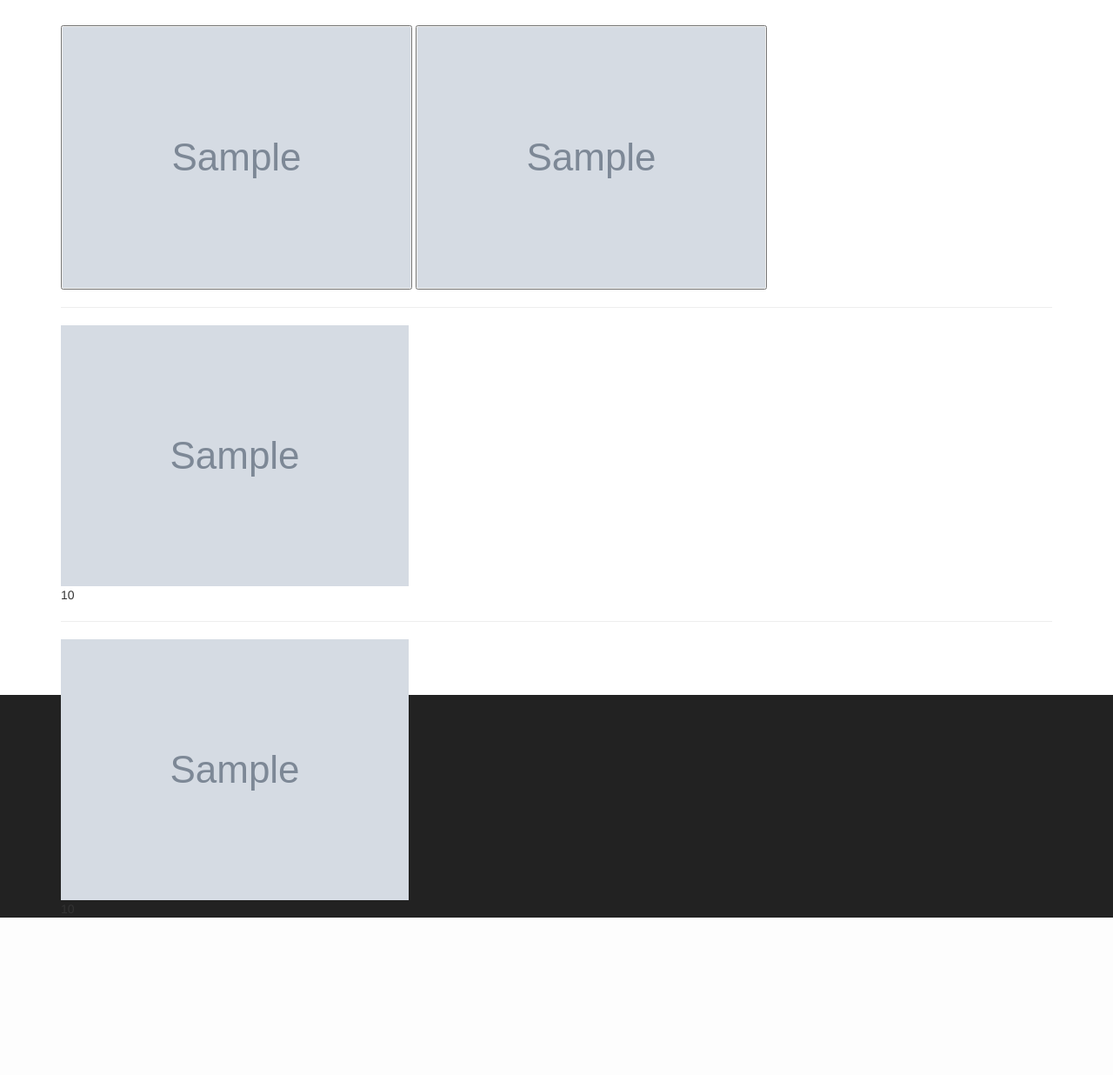
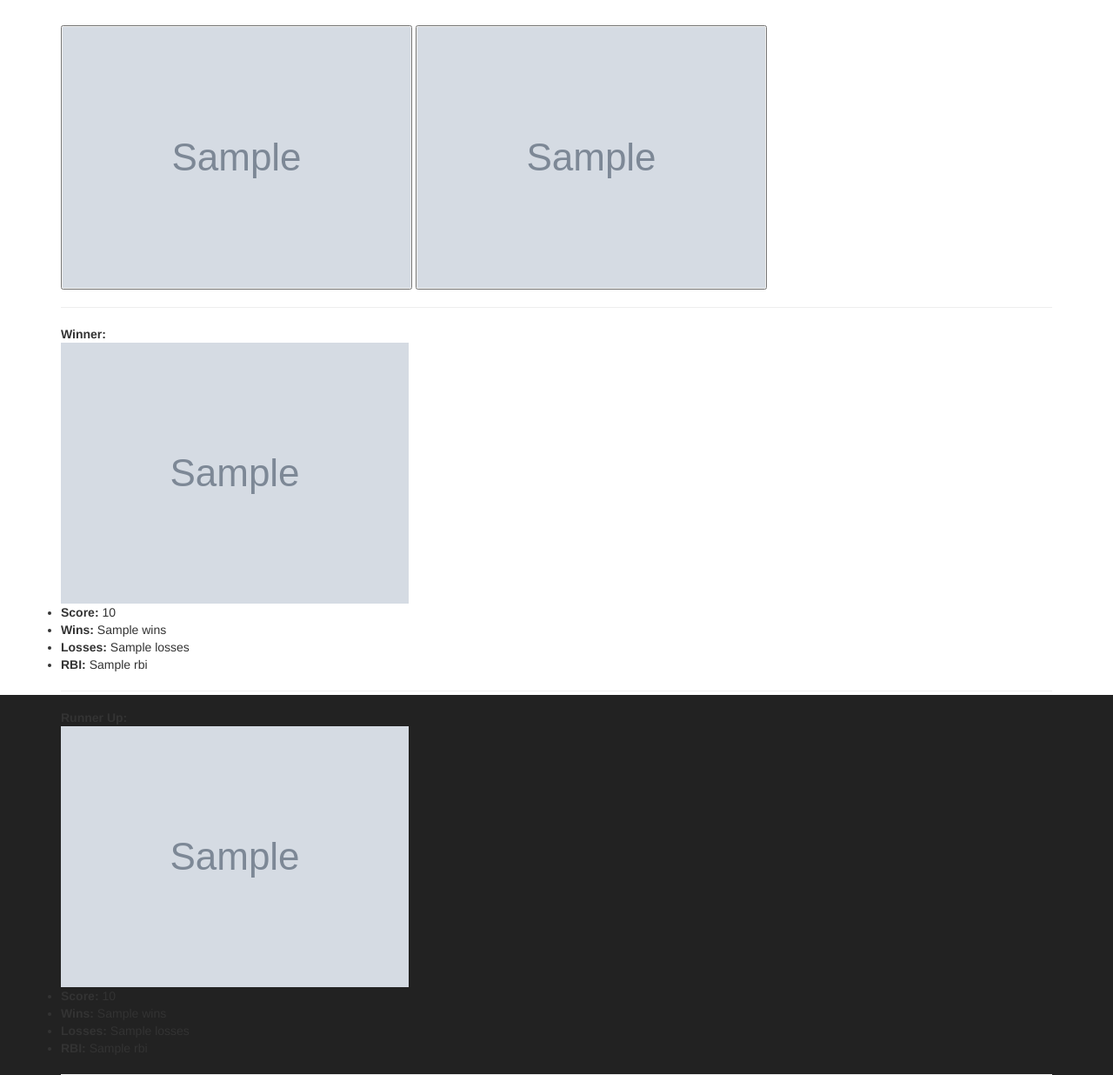
Before and after one commit to explodes/elostars, a Django app: template templates/rate.html in a window 1280 px wide. Shown: the part 51-1287 px from the top of the page at 87% size. Before the commit the page ends 1106 px from the top, so only its background shows below. Run offline with Django 3.2, Linux system fonts and the light colour scheme; tables that the repository leaves empty hold one stand-in row (values such as "Sample post"); the template is opened without the code that fills it: values that come from a table or form of the project are taken from there, most other values are stand-ins (such as "Sample title", 1, 10 or a date in 2020); grey boxes marked "Sample" are stand-in pictures; parts of the project's set-up code (start-up, migrations or seed data) failed here and were passed over; some libraries are stand-ins or nearby versions.

Commit message:
[rate] template refactor

```diff
--- a/requirements.txt
+++ b/requirements.txt
@@ -1,5 +1,7 @@
 Django==1.8.1
 Pillow==2.8.1
 argparse==1.2.1
+django-redis==4.0.0
 psycopg2==2.6
+redis==2.10.3
 wsgiref==0.1.2
--- /dev/null
+++ b/templates/_rating_box.html
@@ -0,0 +1,9 @@
+<div>
+	<img src="{{ old_pair.right.image_128x128 }}"/>
+	<ul>
+		<li><strong>Score:</strong>&nbsp;{{ picture.score }}</li>
+		<li><strong>Wins:</strong>&nbsp;{{ picture.wins }}</li>
+		<li><strong>Losses:</strong>&nbsp;{{ picture.losses }}</li>
+		<li><strong>RBI:</strong>&nbsp;{{ picture.rbi }}</li>
+	</ul>
+</div>
--- a/templates/rate.html
+++ b/templates/rate.html
@@ -25,13 +25,12 @@
 
 {% if old_pair %}
 	<hr/>
-	<img src="{{ old_pair.left.image_128x128 }}"/>
-	<br/>
-	{{ old_pair.left.score }}
+	<strong>Winner:</strong><br/>
+	{% include "_rating_box.html" with picture=old_pair.left %}
 	<hr/>
-	<img src="{{ old_pair.right.image_128x128 }}"/>
-	<br/>
-	{{ old_pair.right.score }}
+	<strong>Runner Up:</strong><br/>
+	{% include "_rating_box.html" with picture=old_pair.right %}
+	<hr/>
 {% endif %}
 
 {% endblock main %}
```
Also changed, not shown: elostars/main/models.py (+7 -0 lines).
